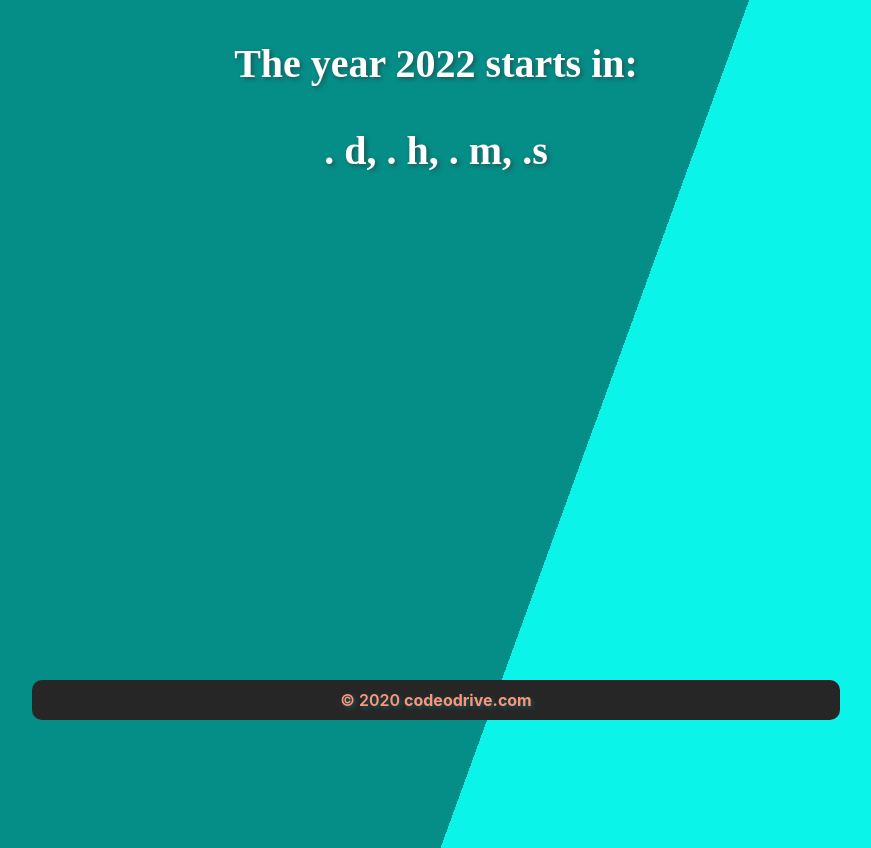
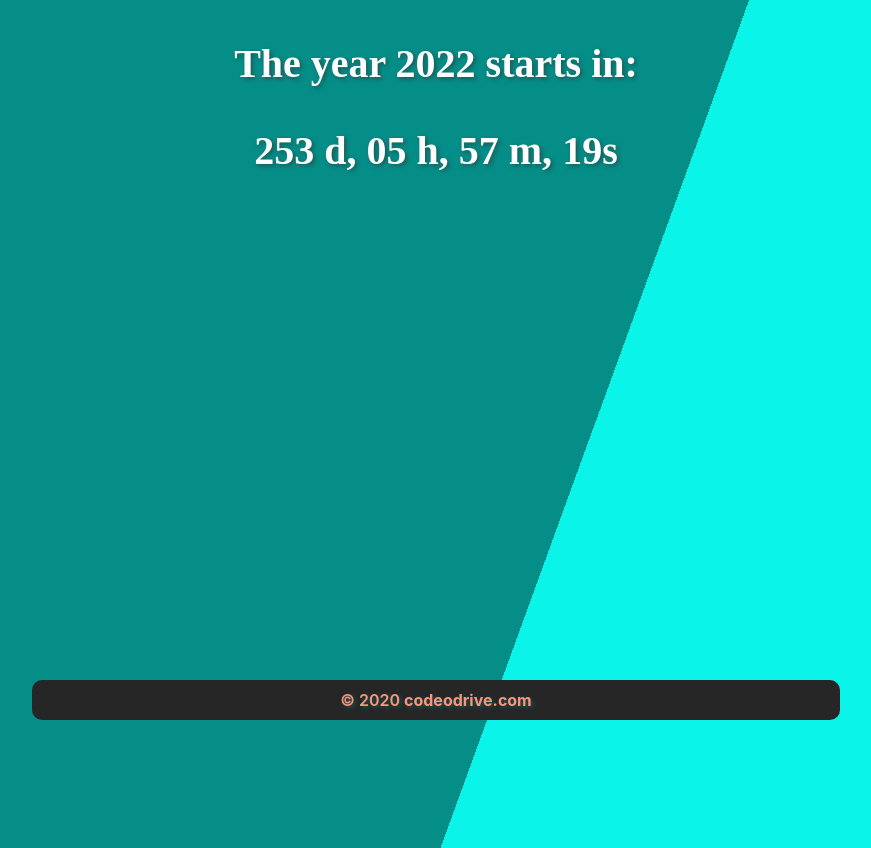
Before and after one commit to bartekwawrzkowicz/Next-Year-counter, a plain HTML site: page index.html in a window 1280 px wide. Shown: the whole page, without its empty margins (204-1075 px from the left). Drawn offline with Linux system fonts and the light colour scheme.

Commit message:
Update index.html

```diff
--- a/index.html
+++ b/index.html
@@ -14,6 +14,6 @@
       <span class="m">.</span> m, <span class="s">.</span>s
     </h1>
 <p id="footer">&copy; 2020 <strong>codeodrive.com</strong></p>
-
+    <script src="code.js"></script>
 </body>
 </html>
```
